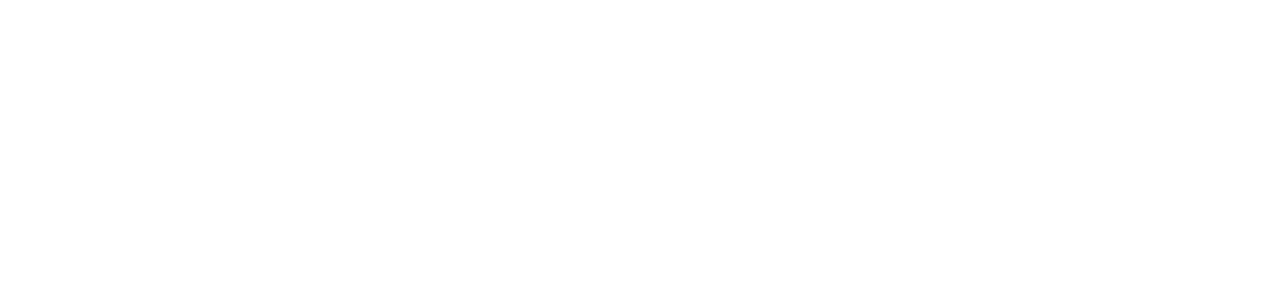
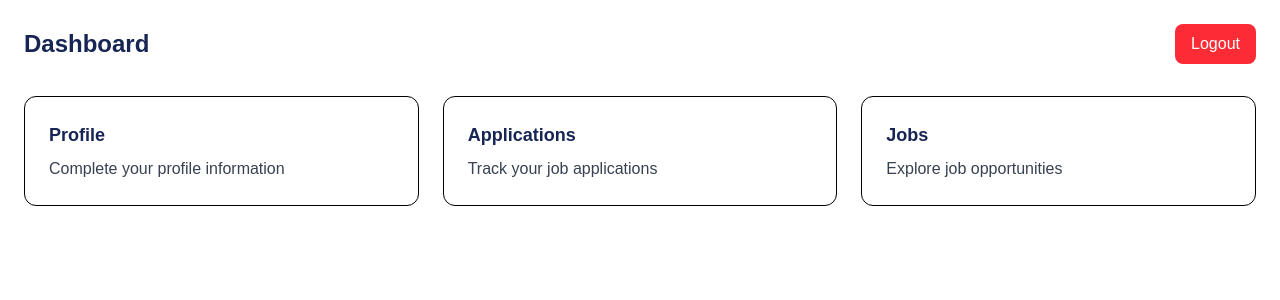
Before and after one commit to RecruitO-Org/RecruitO, a React (Vite) app in the folder react-landing-page-responsive/: page /dashboard in a window 1280 px wide. Before the commit this address had no page. Shown: the top 300 px of the page. Built offline with nearby package versions, Linux system fonts and the light colour scheme.

Commit message:
added validation and did dashboard routing

```diff
--- a/react-landing-page-responsive/src/App.tsx
+++ b/react-landing-page-responsive/src/App.tsx
@@ -2,6 +2,8 @@ import { Routes, Route } from "react-router-dom";
 import Landing from "./pages/landing/Landing";
 import SignIn from "./pages/auth/SignIn";
 import Signup from "./pages/auth/Signup"; // ✅ add this
+import Dashboard from "./pages/dashboard/Dashboard";
+
 
 function App() {
   return (
@@ -9,6 +11,8 @@ function App() {
       <Route path="/" element={<Landing />} />
       <Route path="/signin" element={<SignIn />} />
       <Route path="/signup" element={<Signup />} /> {/* ✅ enable */}
+      <Route path="/dashboard" element={<Dashboard />} />
+
     </Routes>
   );
 }
--- a/react-landing-page-responsive/src/pages/auth/SignIn.tsx
+++ b/react-landing-page-responsive/src/pages/auth/SignIn.tsx
@@ -1,8 +1,35 @@
-import { Link } from "react-router-dom";
+import { useState } from "react";
+import { Link, useNavigate } from "react-router-dom";
 
 const SignIn = () => {
+  const [email, setEmail] = useState("");
+  const [password, setPassword] = useState("");
+  const [error, setError] = useState("");
+
+  const navigate = useNavigate();
+
+  const handleSubmit = (e: React.FormEvent<HTMLFormElement>) => {
+    e.preventDefault();
+
+    // Validation
+    if (!email || !password) {
+      setError("Email and password are required");
+      return;
+    }
+
+    // Clear error
+    setError("");
+
+    // Temporary success (backend later)
+    console.log("Login data:", { email, password });
+
+    // Redirect to dashboard
+    navigate("/dashboard");
+  };
+
   return (
-    <div className="min-h-screen flex items-center justify-center px-4
+    <div
+      className="min-h-screen flex items-center justify-center px-4
       bg-gray-50 dark:bg-gradient-to-br dark:from-black dark:via-gray-900 dark:to-black"
     >
       <div
@@ -19,7 +46,7 @@ const SignIn = () => {
         </p>
 
         {/* Form */}
-        <form className="mt-8 space-y-5">
+        <form onSubmit={handleSubmit} className="mt-8 space-y-5">
           {/* Email */}
           <div>
             <label className="block text-sm mb-1 text-gray-700 dark:text-gray-300">
@@ -28,6 +55,8 @@ const SignIn = () => {
             <input
               type="email"
               placeholder="you@example.com"
+              value={email}
+              onChange={(e) => setEmail(e.target.value)}
               className="w-full px-4 py-3 rounded-xl
               bg-white text-gray-900 placeholder-gray-400
               border border-gray-300
@@ -44,6 +73,8 @@ const SignIn = () => {
             <input
               type="password"
               placeholder="••••••••"
+              value={password}
+              onChange={(e) => setPassword(e.target.value)}
               className="w-full px-4 py-3 rounded-xl
               bg-white text-gray-900 placeholder-gray-400
               border border-gray-300
@@ -61,6 +92,13 @@ const SignIn = () => {
               Forgot password?
             </button>
           </div>
+
+          {/* Error message */}
+          {error && (
+            <p className="text-sm text-red-500 text-center">
+              {error}
+            </p>
+          )}
 
           {/* Login button */}
           <button
--- a/react-landing-page-responsive/src/pages/auth/Signup.tsx
+++ b/react-landing-page-responsive/src/pages/auth/Signup.tsx
@@ -1,7 +1,45 @@
-import { Link } from "react-router-dom";
+import { useState } from "react";
+import { Link, useNavigate } from "react-router-dom";
 import { motion } from "framer-motion";
 
 export default function Signup() {
+  const [name, setName] = useState("");
+  const [email, setEmail] = useState("");
+  const [password, setPassword] = useState("");
+  const [error, setError] = useState("");
+
+  const navigate = useNavigate();
+
+const handleSubmit = (e: React.FormEvent<HTMLFormElement>) => {
+    e.preventDefault();
+
+    // Validation
+    if (!name || !email || !password) {
+      setError("All fields are required");
+      return;
+    }
+
+     // Validation: name should not contain digits
+    if (/\d/.test(name)) {
+      setError("Name should not contain numbers");
+      return;
+    }
+
+    if (password.length < 6) {
+      setError("Password must be at least 6 characters");
+      return;
+    }
+
+    // Clear error
+    setError("");
+
+    // Temporary success (backend later)
+    console.log("Signup data:", { name, email, password });
+
+    // Redirect after signup
+    navigate("/dashboard");
+  };
+
   return (
     <section className="min-h-screen flex items-center justify-center bg-body px-4">
       <motion.div
@@ -24,11 +62,13 @@ export default function Signup() {
         </p>
 
         {/* Form */}
-        <form className="mt-8 space-y-5">
+        <form onSubmit={handleSubmit} className="mt-8 space-y-5">
           {/* Name */}
           <input
             type="text"
             placeholder="Full Name"
+            value={name}
+            onChange={(e) => setName(e.target.value)}
             className="
               w-full px-5 py-3 rounded-xl
               bg-body border border-box-border
@@ -43,6 +83,8 @@ export default function Signup() {
           <input
             type="email"
             placeholder="Email address"
+            value={email}
+            onChange={(e) => setEmail(e.target.value)}
             className="
               w-full px-5 py-3 rounded-xl
               bg-body border border-box-border
@@ -57,6 +99,8 @@ export default function Signup() {
           <input
             type="password"
             placeholder="Password"
+            value={password}
+            onChange={(e) => setPassword(e.target.value)}
             className="
               w-full px-5 py-3 rounded-xl
               bg-body border border-box-border
@@ -66,6 +110,13 @@ export default function Signup() {
               focus:border-violet-500
             "
           />
+
+          {/* Error message */}
+          {error && (
+            <p className="text-sm text-red-500 text-center">
+              {error}
+            </p>
+          )}
 
           {/* Submit */}
           <button
--- /dev/null
+++ b/react-landing-page-responsive/src/pages/dashboard/Dashboard.tsx
@@ -0,0 +1,60 @@
+import { useNavigate } from "react-router-dom";
+
+export default function Dashboard() {
+  const navigate = useNavigate();
+
+  const handleLogout = () => {
+    // later we’ll clear auth token
+    navigate("/signin");
+  };
+
+  return (
+    <div className="min-h-screen bg-body px-6 py-6">
+      {/* Header */}
+      <header className="flex justify-between items-center mb-8">
+        <h1 className="text-2xl font-bold text-heading-1">
+          Dashboard
+        </h1>
+
+        <button
+          onClick={handleLogout}
+          className="px-4 py-2 rounded-lg
+          bg-red-500 text-white font-medium
+          hover:bg-red-600 transition"
+        >
+          Logout
+        </button>
+      </header>
+
+      {/* Main content */}
+      <main className="grid gap-6 sm:grid-cols-2 lg:grid-cols-3">
+        <div className="p-6 rounded-xl bg-box-bg border border-box-border">
+          <h2 className="text-lg font-semibold text-heading-1">
+            Profile
+          </h2>
+          <p className="text-heading-3 mt-2">
+            Complete your profile information
+          </p>
+        </div>
+
+        <div className="p-6 rounded-xl bg-box-bg border border-box-border">
+          <h2 className="text-lg font-semibold text-heading-1">
+            Applications
+          </h2>
+          <p className="text-heading-3 mt-2">
+            Track your job applications
+          </p>
+        </div>
+
+        <div className="p-6 rounded-xl bg-box-bg border border-box-border">
+          <h2 className="text-lg font-semibold text-heading-1">
+            Jobs
+          </h2>
+          <p className="text-heading-3 mt-2">
+            Explore job opportunities
+          </p>
+        </div>
+      </main>
+    </div>
+  );
+}
```
Also changed, not shown: react-landing-page-responsive/banner.png (deleted).
